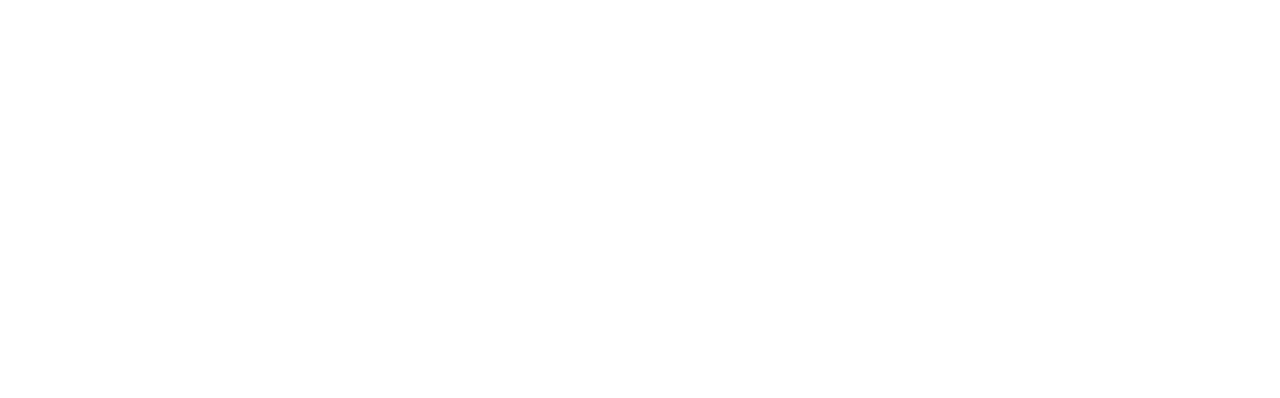
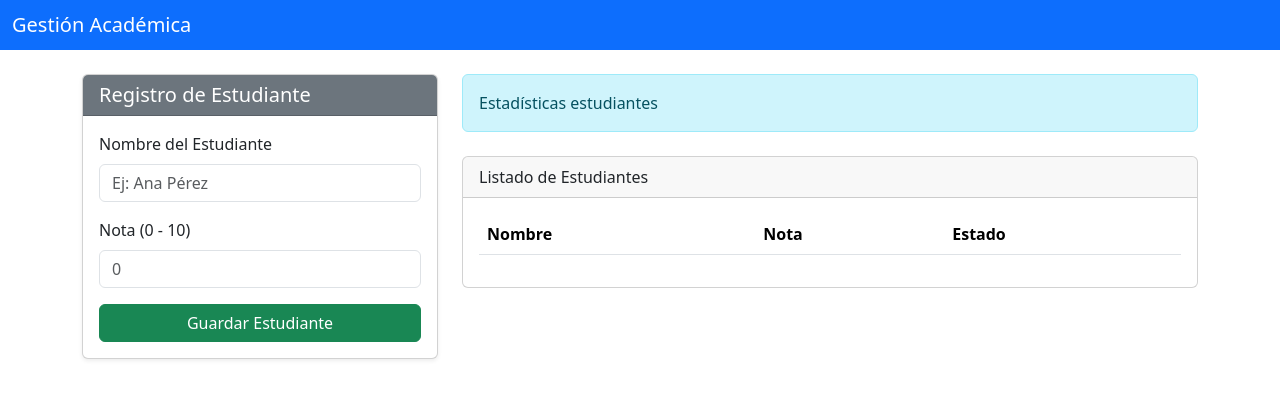
Before and after one commit to Uriel8334/PRY_GESTION_ESTUDIANTES_WEB, a website: page index.html in a window 1280 px wide. Drawn offline with nearby package versions, Linux system fonts and the light colour scheme.

Commit message:
Agregando logica de guardado y estructura html

```diff
--- a/index.html
+++ b/index.html
@@ -1,21 +1,76 @@
 <!DOCTYPE html>
 <html lang="es">
-
 <head>
     <meta charset="UTF-8">
     <meta name="viewport" content="width=device-width, initial-scale=1.0">
-    <title>
-        Gestion de Estudiantes
-    </title>
+    <title>Sistema de Gestión de Estudiantes</title>
     <link rel="stylesheet" href="./node_modules/bootstrap/dist/css/bootstrap.min.css">
     <link rel="stylesheet" href="./css/index.css">
 </head>
-
 <body>
 
+    <nav class="navbar navbar-dark bg-primary mb-4">
+        <div class="container-fluid">
+            <span class="navbar-brand mb-0 h1">Gestión Académica</span>
+        </div>
+    </nav>
 
-    <script src="./node_modules/bootstrap/dist/js/bootstrap.min.js"></script>
-    <script src="./js/script.js"></script>
+    <div class="container">
+        <div class="row">
+            <div class="col-md-4">
+                <div class="card shadow-sm">
+                    <div class="card-header bg-secondary text-white">
+                        <h5 class="mb-0">Registro de Estudiante</h5>
+                    </div>
+                    <div class="card-body">
+                        <form id="formularioEstudiante">
+                            <div class="mb-3">
+                                <label for="nombre" class="form-label">Nombre del Estudiante</label>
+                                <input type="text" class="form-control" id="nombre" placeholder="Ej: Ana Pérez" required>
+                            </div>
+
+                            <div class="mb-3">
+                                <label for="nota" class="form-label">Nota (0 - 10)</label>
+                                <input type="number" class="form-control" id="nota" placeholder="0" min="0" max="10" step="0.1" required>
+                            </div>
+
+                            <div class="d-grid">
+                                <button type="button" class="btn btn-success" onclick="guardarEstudiante()">
+                                    Guardar Estudiante
+                                </button>
+                            </div>
+                        </form>
+                    </div>
+                </div>
+            </div>
+
+            <div class="col-md-8">
+                <div id="seccion-estadisticas" class="mb-4">
+                    <div class="alert alert-info">Estadísticas estudiantes</div>
+                </div>
+
+                <div class="card">
+                    <div class="card-header">Listado de Estudiantes</div>
+                    <div class="card-body">
+                        <table class="table table-striped">
+                            <thead>
+                                <tr>
+                                    <th>Nombre</th>
+                                    <th>Nota</th>
+                                    <th>Estado</th>
+                                </tr>
+                            </thead>
+                            <tbody id="tabla-estudiantes">
+                                </tbody>
+                        </table>
+                    </div>
+                </div>
+            </div>
+        </div>
+    </div>
+
+    <script src="node_modules/bootstrap/dist/js/bootstrap.min.js"></script>
+    <script src="public/js/script.js"></script>
+    <script src="public/js/guardar.js"></script>
 </body>
-
 </html>
--- /dev/null
+++ b/public/js/guardar.js
@@ -0,0 +1,74 @@
+
+var estudiantes = [];
+
+function guardarEstudiante() {
+    // 1. CAPTURA DE DATOS DEL DOM
+    var nombreInput = document.getElementById('nombre');
+    var notaInput = document.getElementById('nota');
+
+    var nombre = nombreInput.value.trim();
+    var nota = parseFloat(notaInput.value);
+
+    // 2. VALIDACIÓN
+    if (nombre === "") {
+        alert("Por favor, ingresa el nombre del estudiante.");
+        return;
+    }
+    if (isNaN(nota) || nota < 0 || nota > 10) {
+        alert("La nota debe ser un número entre 0 y 10.");
+        return;
+    }
+
+    // 3. DETERMINAR ESTADO
+    var estado = "Reprobado";
+    if (nota >= 7) {
+        estado = "Aprobado";
+    } else if (nota >= 5) {
+        estado = "Supletorio";
+    }
+
+    // 4. CREAR EL OBJETO
+    var nuevoEstudiante = {
+        nombre: nombre,
+        nota: nota,
+        estado: estado
+    };
+
+    // 5. GUARDAR EN TU ARREGLO DE OBJETOS
+    estudiantes.push(nuevoEstudiante);
+
+    if (typeof notas !== 'undefined') {
+        notas.push(nota);
+        console.log("Nota agregada al arreglo global 'notas' para cálculo.");
+
+        calcularEstadisticas();
+    }
+
+    // 6. ACTUALIZAR INTERFAZ
+    agregarFilaTabla(nuevoEstudiante);
+    limpiarFormulario();
+}
+
+function agregarFilaTabla(estudiante) {
+    var tbody = document.getElementById('tabla-estudiantes');
+    var tr = document.createElement('tr');
+
+    // pintar celda
+    var claseEstado = '';
+    if(estudiante.estado === 'Aprobado') claseEstado = 'text-success fw-bold';
+    else if(estudiante.estado === 'Supletorio') claseEstado = 'text-warning fw-bold';
+    else claseEstado = 'text-danger fw-bold';
+
+    tr.innerHTML = `
+        <td>${estudiante.nombre}</td>
+        <td>${estudiante.nota}</td>
+        <td class="${claseEstado}">${estudiante.estado}</td>
+    `;
+
+    tbody.appendChild(tr);
+}
+
+function limpiarFormulario() {
+    document.getElementById('formularioEstudiante').reset();
+    document.getElementById('nombre').focus();
+}
```
Also changed, not shown: package.json (+10 -2 lines).
